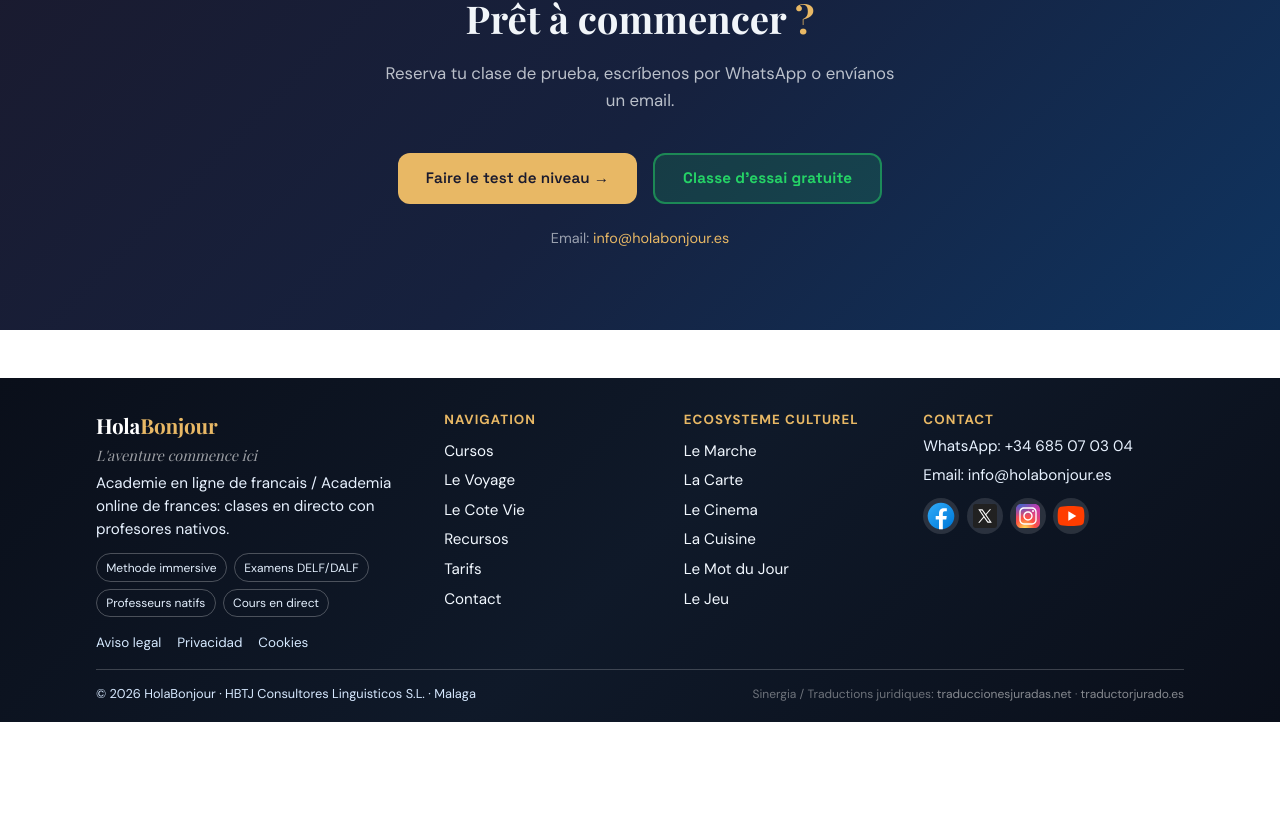
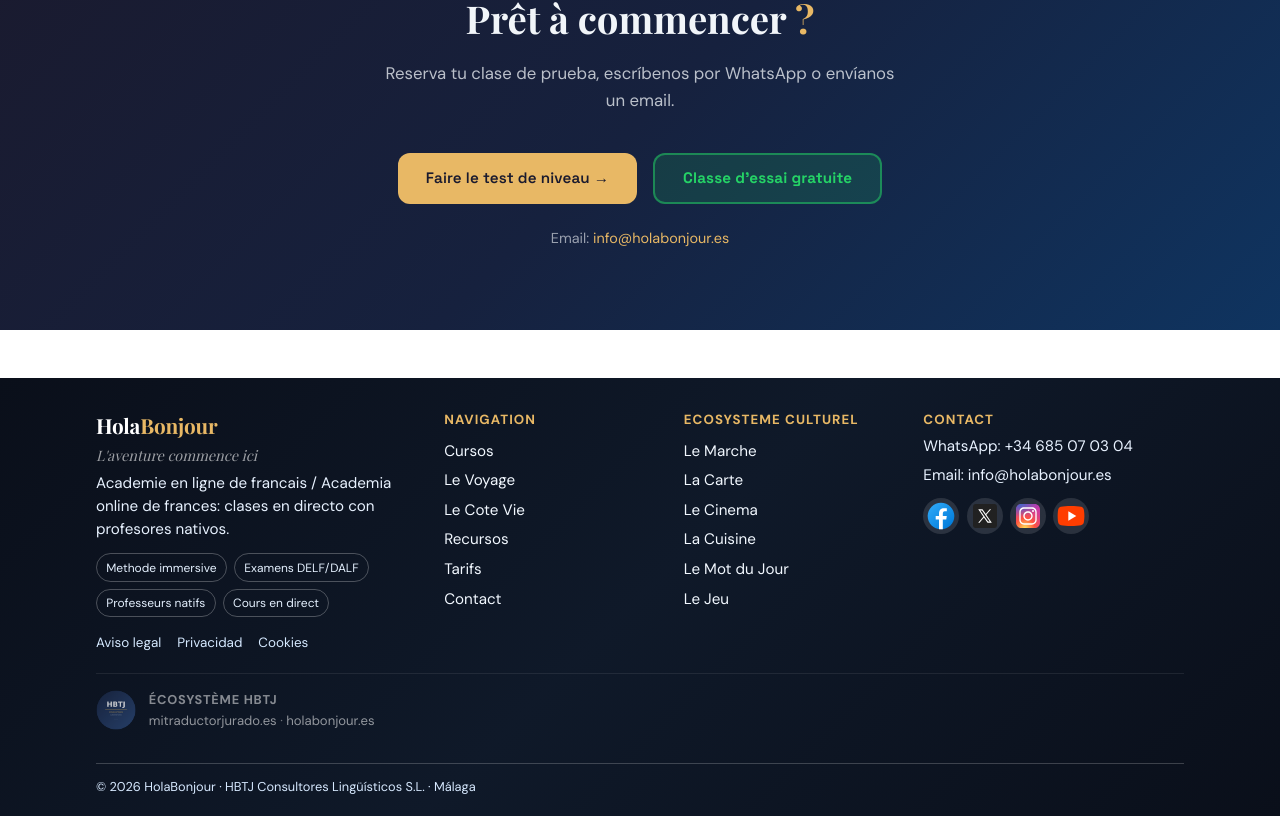
Before and after one commit to juanlatregua/siteholabonjour2510, a Next.js app: page / in a window 1280 px wide. Shown: the part 4239-5055 px from the top of the page. Before the commit the page ends 4961 px from the top, so only its background shows below. Built offline with nearby package versions, Linux system fonts and the light colour scheme; no server answers; a web font is replaced by a local one.

Commit message:
feat: add HBTJ ecosystem section with logo to footer
Add HBTJ Consultores Lingüísticos logo and ecosystem links
(mitraductorjurado.es, holabonjour.es) to the footer.

Co-Authored-By: Claude Opus 4.6 <noreply@anthropic.com>

```diff
--- a/src/components/Footer.module.css
+++ b/src/components/Footer.module.css
@@ -141,18 +141,37 @@
   margin: 0;
 }
 
-.synergy {
-  font-size: 0.75rem;
+.ecosystem {
+  margin-top: 1.2rem;
+  padding: 1rem 0;
+  border-top: 1px solid rgba(255, 255, 255, 0.08);
+  display: flex;
+  align-items: center;
+  gap: 0.8rem;
+}
+
+.ecosystemTitle {
+  margin: 0;
+  font-size: 0.8rem;
+  font-weight: 700;
+  letter-spacing: 0.06em;
+  text-transform: uppercase;
+  color: rgba(255, 255, 255, 0.5);
+}
+
+.ecosystemLinks {
+  margin: 0.15rem 0 0;
+  font-size: 0.82rem;
   color: rgba(255, 255, 255, 0.4);
 }
 
-.synergy a {
-  color: rgba(255, 255, 255, 0.5);
+.ecosystemLinks a {
+  color: rgba(255, 255, 255, 0.55);
   text-decoration: none;
   transition: color 0.18s ease;
 }
 
-.synergy a:hover {
+.ecosystemLinks a:hover {
   color: #e8b865;
   text-decoration: underline;
 }
--- a/src/components/Footer.tsx
+++ b/src/components/Footer.tsx
@@ -112,14 +112,27 @@ const Footer = () => {
           <Link href="/politica-de-cookies">Cookies</Link>
         </div>
 
+        {/* HBTJ Ecosystem */}
+        <div className={styles.ecosystem}>
+          <Image
+            src="/images/hbtj-icon-128.png"
+            alt="HBTJ Consultores Lingüísticos"
+            width={40}
+            height={40}
+            style={{ borderRadius: "50%", opacity: 0.8 }}
+          />
+          <div>
+            <p className={styles.ecosystemTitle}>Écosystème HBTJ</p>
+            <p className={styles.ecosystemLinks}>
+              <a href="https://mitraductorjurado.es" target="_blank" rel="noreferrer">mitraductorjurado.es</a>
+              {" "}&middot;{" "}
+              <a href="https://holabonjour.es" target="_blank" rel="noreferrer">holabonjour.es</a>
+            </p>
+          </div>
+        </div>
+
         <div className={styles.bottom}>
-          <p>&copy; 2026 HolaBonjour &middot; HBTJ Consultores Linguisticos S.L. &middot; Malaga</p>
-          <p className={styles.synergy}>
-            Sinergia / Traductions juridiques:{" "}
-            <a href="https://traduccionesjuradas.net" target="_blank" rel="noreferrer">traduccionesjuradas.net</a>
-            {" "}&middot;{" "}
-            <a href="https://traductorjurado.es" target="_blank" rel="noreferrer">traductorjurado.es</a>
-          </p>
+          <p>&copy; 2026 HolaBonjour &middot; HBTJ Consultores Lingüísticos S.L. &middot; Málaga</p>
         </div>
       </div>
     </footer>
```
Also changed, not shown: public/images/hbtj-icon-128.png (added), public/images/hbtj-logo.svg (added).
